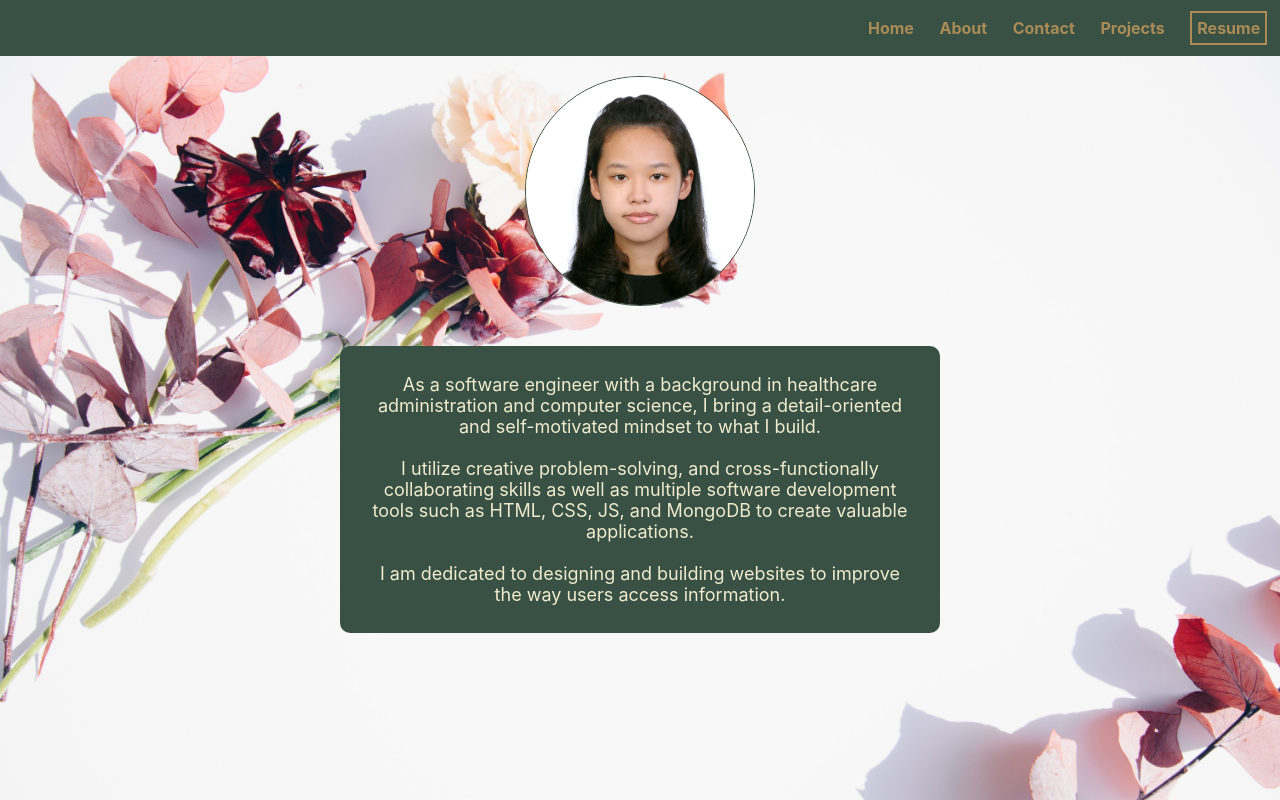
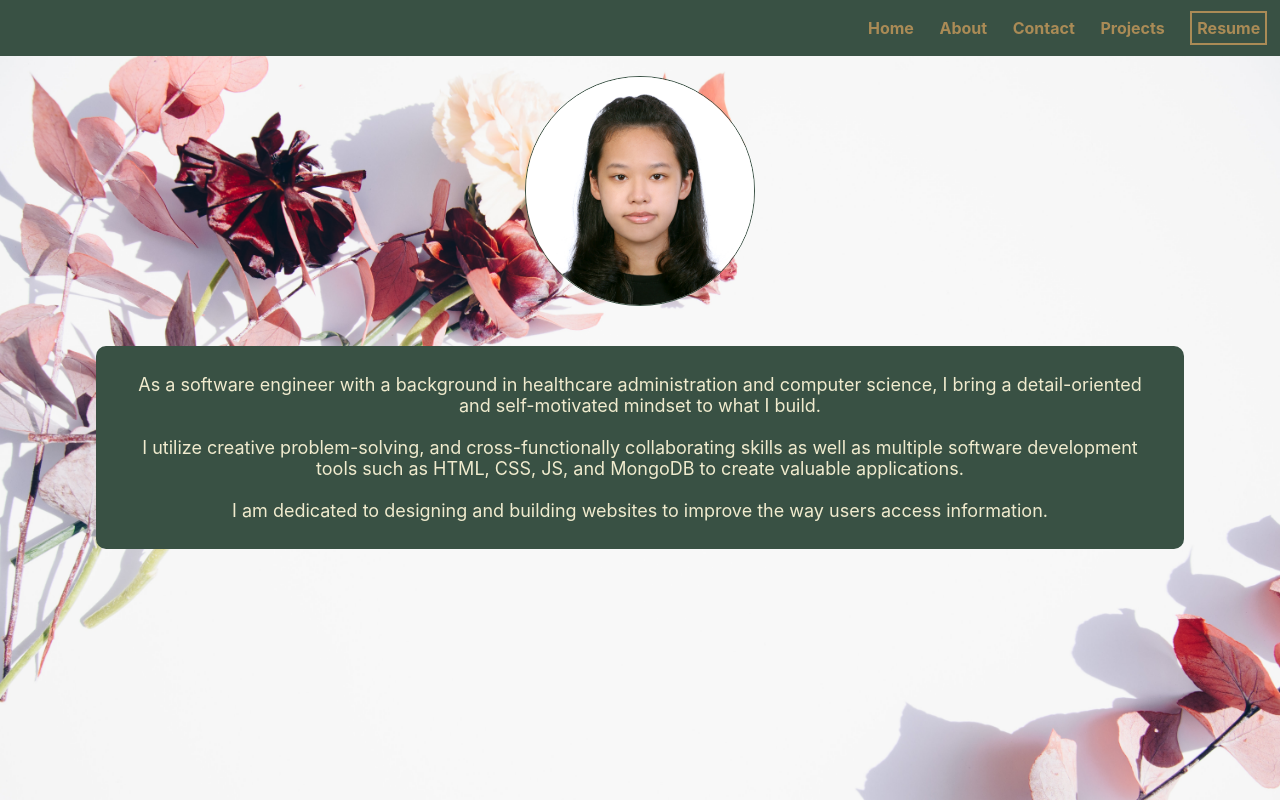
Before and after one commit to chenannchi/portfolio-react, a React (Create React App) app: page /about in a window 1280 px wide. Built offline with nearby package versions, Linux system fonts and the light colour scheme.

Commit message:
adjust the width of brand statement on about page

```diff
--- a/src/pages/About/About.module.css
+++ b/src/pages/About/About.module.css
@@ -18,7 +18,6 @@
   padding:10px 25px;
   text-align:center;
   width: 85vw;
-  /* font-size: 15px; */
 }
 
 .brandStatement > div{
@@ -28,7 +27,6 @@
 
 .brandStatement > p{
   color: #F0EBCE;
-  /* text-align: center; */
   font-size: 18px;
 }
 
@@ -50,8 +48,4 @@
     background-size: cover;
 
   }
-
-  .brandStatement{
-    max-width: 600px;
-  }
 }
```
Also changed, not shown: src/pages/About/About.jsx (indentation only).
